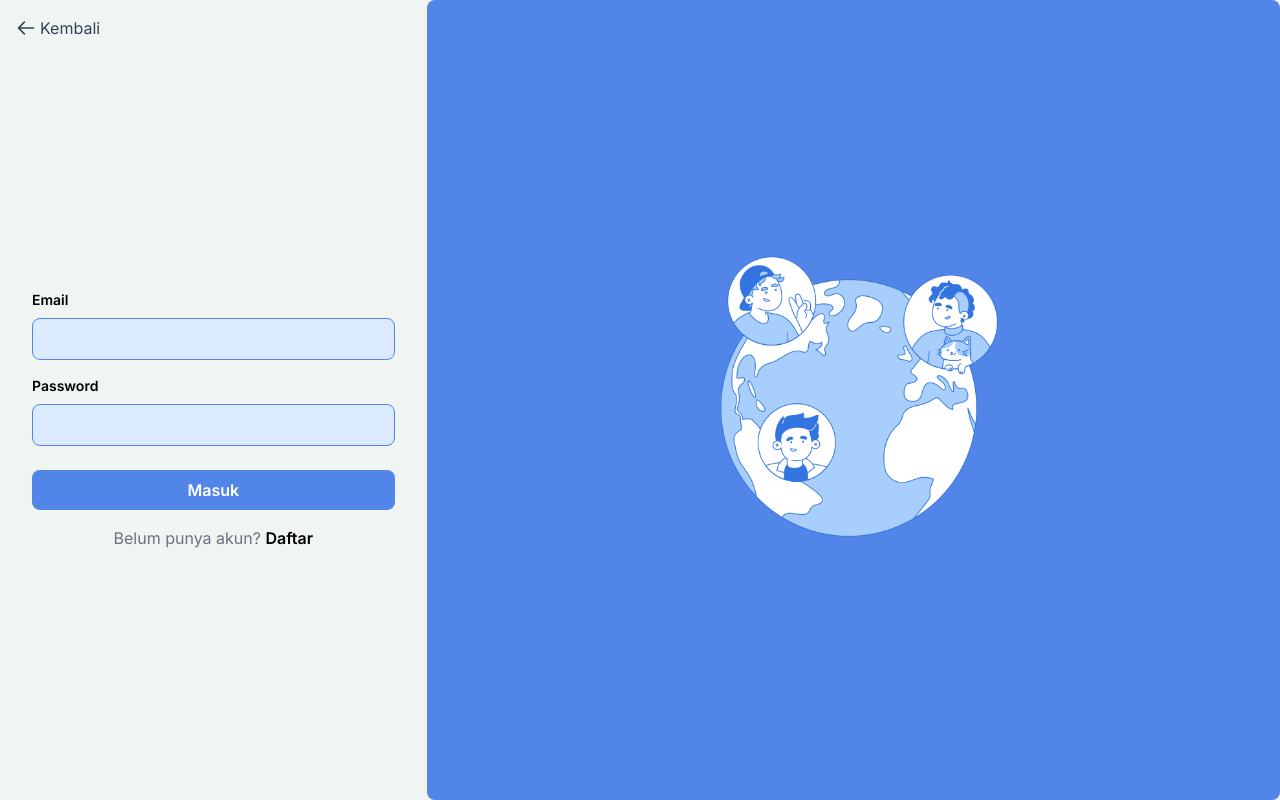
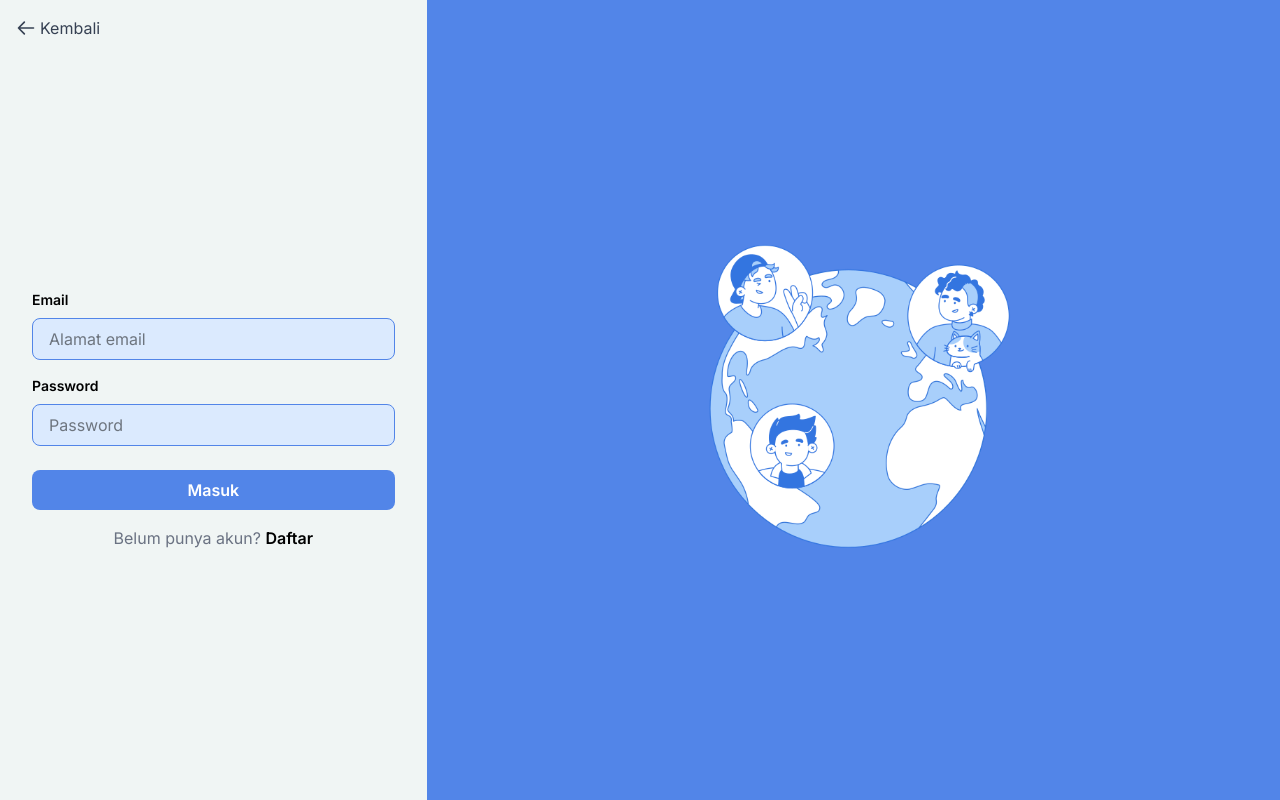
Before and after one commit to jennilaluyan/connect-in, a React (Vite) app: page /masuk in a window 1280 px wide. Built offline with nearby package versions, Linux system fonts and the light colour scheme.

Commit message:
integrasi autentikasi

```diff
--- a/package.json
+++ b/package.json
@@ -11,6 +11,7 @@
   },
   "dependencies": {
     "@tailwindcss/vite": "^4.0.13",
+    "axios": "^1.9.0",
     "bootstrap": "^5.3.3",
     "framer-motion": "^12.6.3",
     "lucide-react": "^0.487.0",
--- a/src/components/login-page/LoginPage.jsx
+++ b/src/components/login-page/LoginPage.jsx
@@ -1,17 +1,43 @@
+import { useState } from "react";
 import MasukIMG from "../../assets/MasukIMG.png";
-import { Link, useNavigate } from 'react-router-dom'
+import { Link, useNavigate } from "react-router-dom";
+import axios from "axios";
 
 const LoginPage = () => {
   const navigate = useNavigate();
+  const [email, setEmail] = useState("");
+  const [password, setPassword] = useState("");
+  const [error, setError] = useState("");
 
-    const handleSubmit = (e) => {
+  const handleSubmit = async (e) => {
     e.preventDefault();
-        navigate('/dashboard'); // Navigate to dashboard page on form submission
+
+    try {
+      const response = await axios.post("http://localhost:8000/api/login", {
+        email,
+        password,
+      });
+
+      // Simpan token dan user data (opsional)
+      localStorage.setItem("token", response.data.token);
+      localStorage.setItem("user", JSON.stringify(response.data.user));
+
+      // Cek role
+      const userRole = response.data.user.role;
+
+      if (userRole === "admin") {
+        navigate("/admin/profile");
+      } else {
+        navigate("/dashboard");
+      }
+    } catch (err) {
+      console.error(err);
+      setError("Email atau password salah.");
+    }
   };
 
   return (
     <div className="flex flex-col md:flex-row justify-center items-center md:h-screen w-screen min-h-screen absolute left-0 top-0">
-            {/* Back button */}
       <div className="absolute top-4 left-4">
         <Link to="/" className="flex items-center text-gray-700 hover:text-blue-600 transition-colors">
           <svg xmlns="http://www.w3.org/2000/svg" className="h-5 w-5 mr-1" fill="none" viewBox="0 0 24 24" stroke="currentColor">
@@ -21,35 +47,39 @@ const LoginPage = () => {
         </Link>
       </div>
 
-            {/* Left Section - Login Form */}
+      {/* Login Form */}
       <div className="w-full md:w-1/3 p-8 my-auto">
-
-                {/* Input Fields */}
         <form onSubmit={handleSubmit}>
           <div className="mb-4 mt-10">
             <label className="block text-gray-1000 text-sm mb-2 font-bold">Email</label>
             <input
               type="email"
+              value={email}
+              onChange={(e) => setEmail(e.target.value)}
               className="w-full bg-blue-100 px-4 py-2 border rounded-lg border-[#5285e8] focus:outline-none focus:ring-2 focus:ring-blue-400"
-                            placeholder=""
+              required
+              placeholder="Alamat email"
             />
           </div>
           <div className="mb-6">
             <label className="block text-gray-1000 text-sm mb-2 font-bold">Password</label>
             <input
               type="password"
+              value={password}
+              onChange={(e) => setPassword(e.target.value)}
               className="w-full bg-blue-100 px-4 py-2 border rounded-lg border-[#5285e8] focus:outline-none focus:ring-2 focus:ring-blue-400"
-                            placeholder=""
+              required
+              placeholder="Password"
             />
           </div>
 
-                    {/* Submit Button */}
+          {error && <p className="text-red-600 mb-4 text-sm">{error}</p>}
+
           <button type="submit" className="w-full bg-[#5285e8] hover:bg-blue-600 text-white py-2 rounded-lg font-semibold">
             Masuk
           </button>
         </form>
 
-                {/* Register Link */}
         <p className="mt-4 text-center text-gray-500">
           Belum punya akun?{" "}
           <Link to="/daftar" className="font-semibold text-black">
@@ -58,14 +88,10 @@ const LoginPage = () => {
         </p>
       </div>
 
-            {/* Right Section - Illustration - Fixed height to match register */}
-            <div className="md:flex w-full md:h-screen h-full md:w-2/3 bg-[#5285e8] rounded-lg justify-center items-center">
-                <div className="my-auto">
-                    <img
-                        src={MasukIMG}
-                        alt="Illustration"
-                        className="md:w-[70%] w-[50%] mx-auto md:p-auto p-10"
-                    />
+      {/* Illustration */}
+      <div className="sm:w-2/3 md:h-screen bg-[#5285e8] flex justify-center items-center p-6">
+        <div className="my-auto text-center">
+          <img src={MasukIMG} alt="Illustration" className="w-full max-w-[70%] mx-auto" />
         </div>
       </div>
     </div>
--- a/src/components/register-page/RegisterPage.jsx
+++ b/src/components/register-page/RegisterPage.jsx
@@ -1,12 +1,37 @@
+import { useState } from "react";
 import DaftarIMG from "../../assets/DaftarIMG.png";
-import { Link, useNavigate } from 'react-router-dom'
+import { Link, useNavigate } from "react-router-dom";
+import axios from "axios";
 
 const RegisterPage = () => {
   const navigate = useNavigate();
+  const [name, setName] = useState("");
+  const [email, setEmail] = useState("");
+  const [password, setPassword] = useState("");
+  const [error, setError] = useState(null);
 
-  const handleSubmit = (e) => {
+  const handleSubmit = async (e) => {
     e.preventDefault();
-    navigate('/admin/profile'); // Navigate to dashboard page on form submission
+    setError(null);
+
+    try {
+      const response = await axios.post("http://localhost:8000/api/register", {
+        name,
+        email,
+        password,
+        role: "user", // Default role
+      });
+
+      if (response.status === 201) {
+        alert("Registrasi berhasil! Silakan login.");
+        navigate("/masuk");
+      } else {
+        setError("Registrasi gagal. Silakan coba lagi.");
+      }
+    } catch (err) {
+      console.error(err);
+      setError(err.response?.data?.message || "Terjadi kesalahan.");
+    }
   };
 
   return (
@@ -21,49 +46,50 @@ const RegisterPage = () => {
         </Link>
       </div>
 
-      {/* Left Section - Login Form */}
+      {/* Left Section - Register Form */}
       <div className="w-full md:w-1/3 p-8 mx-4">
-
-        {/* Input Fields */}
         <form onSubmit={handleSubmit}>
           <div className="mb-4 mt-10">
-            <label className="block text-gray-800 text-sm mb-2 font-bold">
-              Nama
-            </label>
+            <label className="block text-gray-800 text-sm mb-2 font-bold">Nama</label>
             <input
-              type="name"
+              type="text"
+              value={name}
+              onChange={(e) => setName(e.target.value)}
               className="w-full bg-blue-100 px-4 py-2 border rounded-lg border-[#5285e8] focus:outline-none focus:ring-2 focus:ring-blue-400"
-              placeholder=""
+              placeholder="Nama lengkap"
+              required
             />
           </div>
           <div className="mb-4">
-            <label className="block text-gray-800 text-sm mb-2 font-bold">
-              Email
-            </label>
+            <label className="block text-gray-800 text-sm mb-2 font-bold">Email</label>
             <input
               type="email"
+              value={email}
+              onChange={(e) => setEmail(e.target.value)}
               className="w-full bg-blue-100 px-4 py-2 border rounded-lg border-[#5285e8] focus:outline-none focus:ring-2 focus:ring-blue-400"
-              placeholder=""
+              placeholder="Alamat email"
+              required
             />
           </div>
           <div className="mb-6">
-            <label className="block text-gray-800 text-sm mb-2 font-bold">
-              Password
-            </label>
+            <label className="block text-gray-800 text-sm mb-2 font-bold">Password</label>
             <input
               type="password"
+              value={password}
+              onChange={(e) => setPassword(e.target.value)}
               className="w-full bg-blue-100 px-4 py-2 border rounded-lg border-[#5285e8] focus:outline-none focus:ring-2 focus:ring-blue-400"
-              placeholder=""
+              placeholder="Password"
+              required
             />
           </div>
 
-          {/* Register Button */}
+          {error && <p className="text-red-500 text-sm mb-4">{error}</p>}
+
           <button type="submit" className="w-full bg-[#5285e8] hover:bg-blue-600 text-white py-2 rounded-lg font-semibold">
             Daftar
           </button>
         </form>
 
-        {/* Login Link */}
         <p className="mt-4 text-center text-gray-500">
           Sudah punya akun?{" "}
           <Link to="/masuk" className="font-semibold text-black">
@@ -75,14 +101,8 @@ const RegisterPage = () => {
       {/* Right Section - Illustration */}
       <div className="sm:w-2/3 md:h-screen bg-[#5285e8] flex justify-center items-center p-6">
         <div className="my-auto text-center">
-          <img
-            src={DaftarIMG}
-            alt="Illustration"
-            className="w-full max-w-[70%] mx-auto"
-          />
-          <p className="text-white whitespace-nowrap font-bold mt-5">
-            Bangun Koneksi, Buka Peluang di Connect IN
-          </p>
+          <img src={DaftarIMG} alt="Illustration" className="w-full max-w-[70%] mx-auto" />
+          <p className="text-white whitespace-nowrap font-bold mt-5">Bangun Koneksi, Buka Peluang di Connect IN</p>
         </div>
       </div>
     </div>
```
Also changed, not shown: 1 other file (tests, documents, lock files or other folders). Lines whose indentation alone changed are shown as unchanged.
